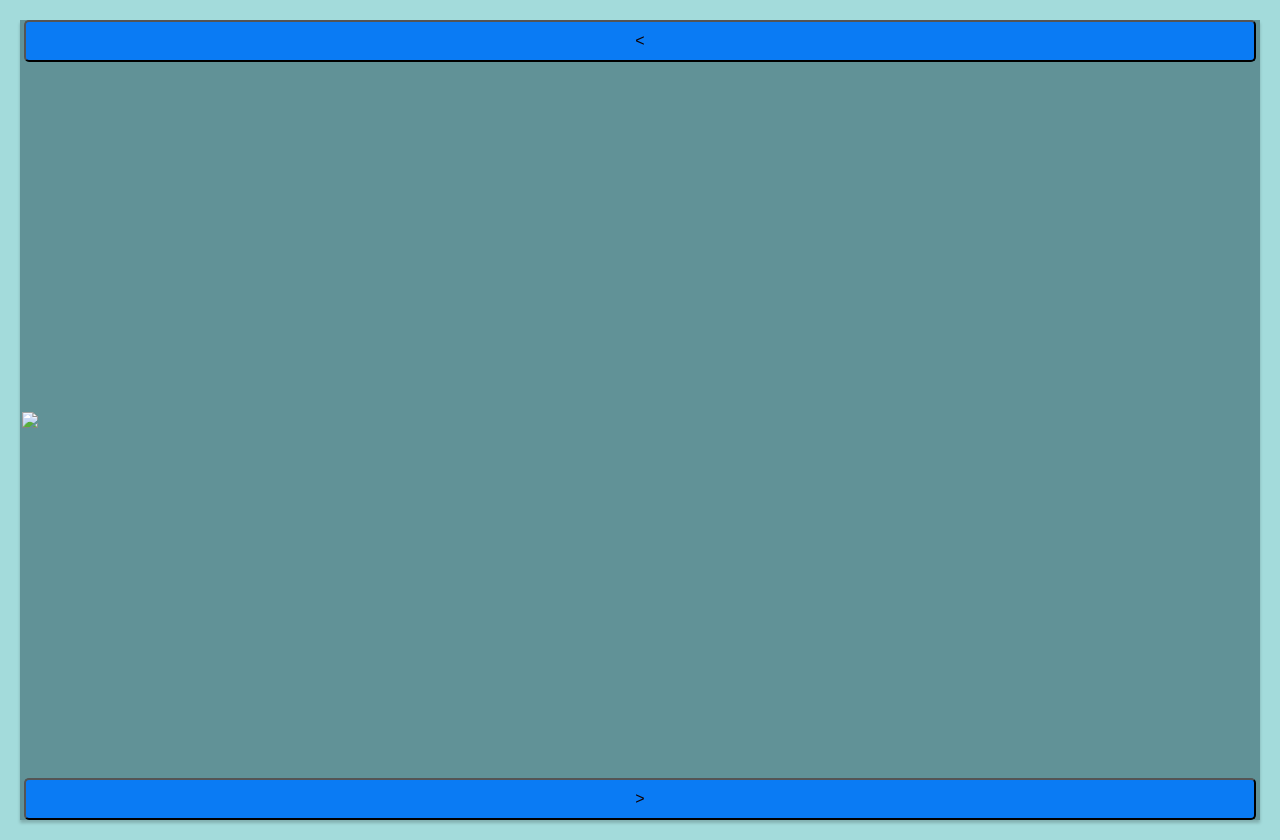
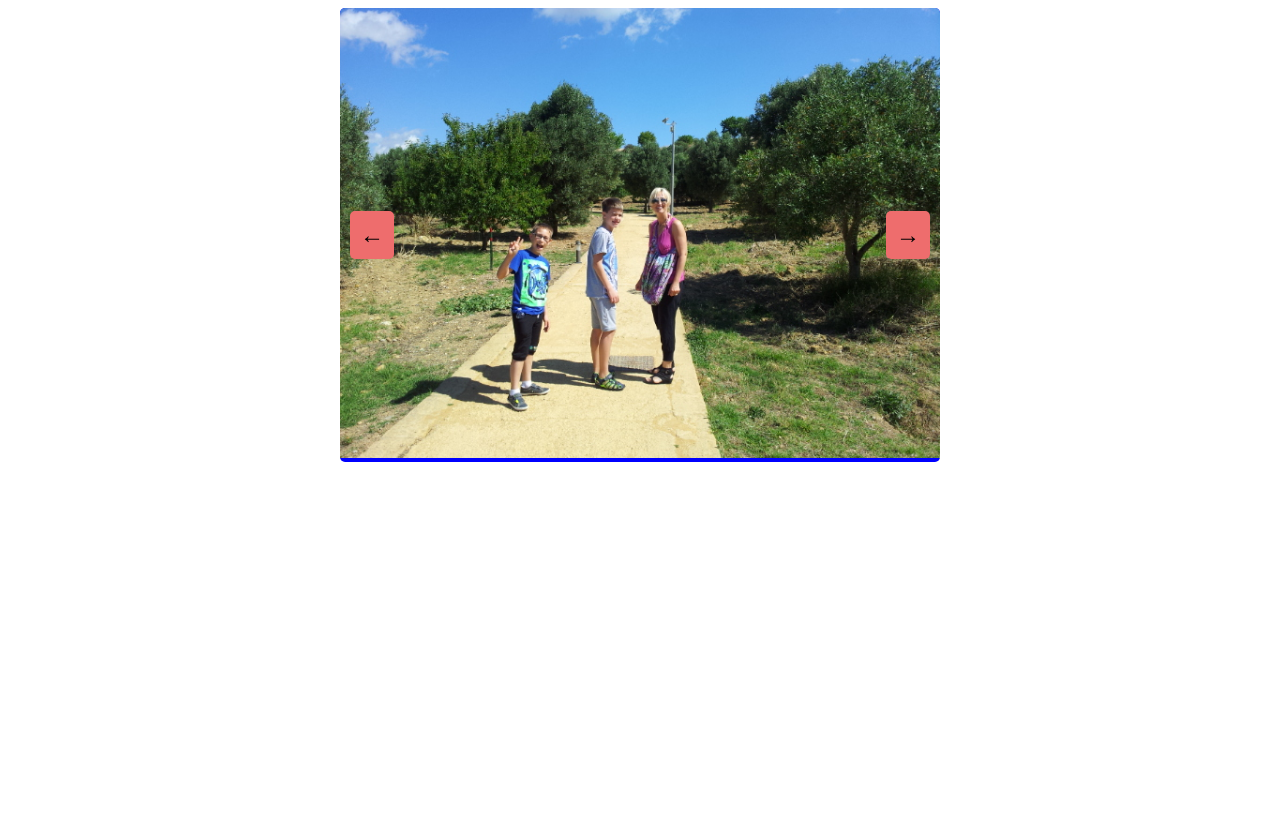
Before and after one commit to stebra1972/carousel, a website built with webpack: page src/template.html in a window 1280 px wide. After the commit the page ends 800 px from the top, so only its background shows below. Built offline with nearby package versions, Linux system fonts and the light colour scheme; files whose address does not match are found by name.

Commit message:
second commit

```diff
--- a/src/index.js
+++ b/src/index.js
@@ -1,40 +1,24 @@
 import './styles.css';
 
-// Assuming you have an assets folder with photos named photo1.jpg, photo2.jpg, etc.
-const photos = ['photo1.jpeg','assets/photo2.jpg','assets/photo3.jpg'];
+const images = ['image1.jpg', 'image2.jpg', 'image3.jpg']; // Add more image names as needed
+const imagesWrapper = document.getElementById('imagesWrapper');
 let currentIndex = 0;
 
-// Create elements
-const carouselContainer = document.createElement('div');
-const leftArrow = document.createElement('button');
-const rightArrow = document.createElement('button');
-const photoDisplay = document.createElement('img');
-
-// Set attributes and text content
-leftArrow.textContent = '<';
-rightArrow.textContent = '>';
-photoDisplay.src = photos[currentIndex]; // Load the initial photo
-
-// Append elements to the carousel container
-carouselContainer.appendChild(leftArrow);
-carouselContainer.appendChild(photoDisplay);
-carouselContainer.appendChild(rightArrow);
-
-// Append the carousel to the document body
-document.body.appendChild(carouselContainer);
-
-// Function to update the photo display
-function updatePhoto() {
-    photoDisplay.src = photos[currentIndex];
+// Function to display the current image
+function displayImage(index) {
+  imagesWrapper.innerHTML = `<img src="assets/${images[index]}" style="width: 100%;">`;
 }
 
-// Event listeners for arrows
-leftArrow.addEventListener('click', () => {
-    currentIndex = (currentIndex - 1 + photos.length) % photos.length; // Wrap to the last photo if at the beginning
-    updatePhoto();
+// Initial display
+displayImage(currentIndex);
+
+// Navigation
+document.getElementById('leftArrow').addEventListener('click', () => {
+  currentIndex = (currentIndex - 1 + images.length) % images.length;
+  displayImage(currentIndex);
 });
 
-rightArrow.addEventListener('click', () => {
-    currentIndex = (currentIndex + 1) % photos.length; // Wrap to the first photo if at the end
-    updatePhoto();
+document.getElementById('rightArrow').addEventListener('click', () => {
+  currentIndex = (currentIndex + 1) % images.length;
+  displayImage(currentIndex);
 });
--- a/src/styles.css
+++ b/src/styles.css
@@ -1,46 +1,35 @@
 
 
 /* Page Styles */
-body {
-    font-family: 'Arial', sans-serif;
-    background-color: #a3dbdb;
-    margin: 0;
-    padding: 20px;
-    display: flex;
-    justify-content: left;
-    align-items: center;
-    height: 100vh;
-  }
+#carouselContainer {
+  position: relative;
+  width: 600px; /* Adjust as needed */
+  margin: auto;
+  overflow: hidden;
+  border-radius: 5px;
+  background-color: blue;
+}
 
-  /* Button Styles */
-  button {
-    background-color: #0a7bf4;
-    color: rgb(16, 2, 2);
-    padding: 10px 20px;
-    margin: 0 2px;
-    border-radius: 5px;
-    cursor: pointer;
-    font-size: 16px;
-    transition: background-color 0.3s ease;
-  }
+#imagesWrapper img {
+  width: 100%; /* Ensure images fit the container */
+}
 
+#leftArrow, #rightArrow {
+  position: absolute;
+  top: 50%;
+  transform: translateY(-50%);
+  background-color: #ee6d6d;
+  border: none;
+  cursor: pointer;
+  padding: 10px;
+  font-size: 24px;
+  border-radius: 5px;
+}
 
+#leftArrow {
+  left: 10px;
+}
 
-
-
-  button:hover {
-    background-color: #0056b3;
-
-  }
-
-  div {
-    display: flex;
-    justify-content: space-between;; /* Modifica qui per allineare i contenuti a sinistra */
-    flex-direction: column;
-    flex-wrap: wrap;
-    width: 100%;
-    height: 100%;
-    background-color: #619297;
-    padding: 0px 2px;
-    box-shadow: 0 3px 3px rgba(0,0,0,0.2);
+#rightArrow {
+  right: 10px;
 }
--- a/src/template.html
+++ b/src/template.html
@@ -3,5 +3,10 @@
   <head>
   </head>
   <body>
+    <div id="carouselContainer">
+      <div id="imagesWrapper"></div>
+      <button id="leftArrow">←</button>
+      <button id="rightArrow">→</button>
+    </div>
   </body>
 </html>
```
Also changed, not shown: build/78b97e3008c724fa2e59.png (deleted), build/index.bundle.js, src/assets/image1.jpg (renamed from src/assets/photo1.jpg), src/assets/image2.jpg (renamed from src/assets/photo3.jpg), src/assets/image3.jpg (renamed from src/assets/photo2.jpg).
